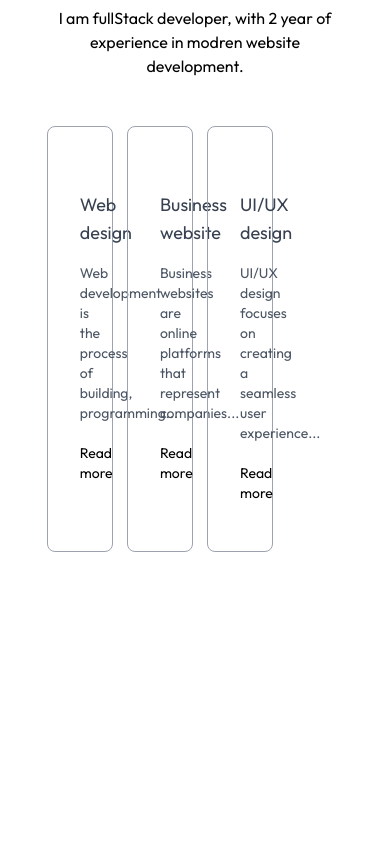
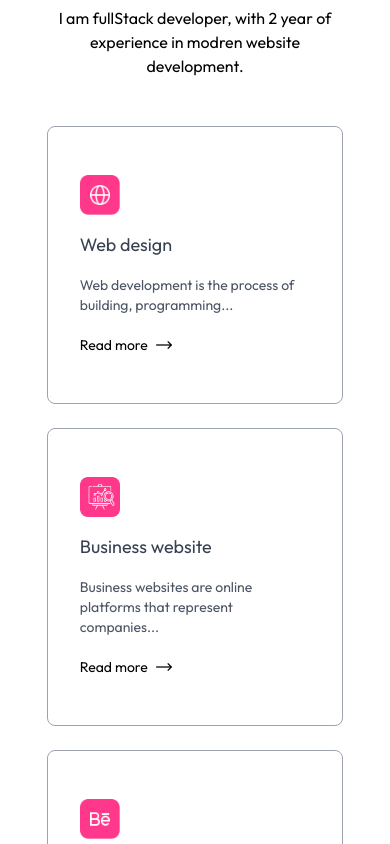
Before and after one commit to Hasnain-Ahmad48/updated-portfolio, a Next.js app: page / in a window 390 px wide. Shown: the part 2680-3524 px from the top of the page. Before the commit the page ends 3312 px from the top, so only its background shows below. Built offline with nearby package versions, Linux system fonts and the light colour scheme.

Commit message:
services section complete with responsiveness

```diff
--- a/app/components/Services.jsx
+++ b/app/components/Services.jsx
@@ -16,7 +16,7 @@
           I am fullStack developer, with 2 year of experience in modren website
           development.
         </p>
-        <div className="grid grid-cols-4 gap-6 my-10">
+        <div className="grid grid-cols-auto gap-6 my-10">
           {serviceData.map(({icon, title, description, link}, index) => (
             <div key={index}
             className="border border-gray-400 rounded-lg px-8 py-12 hover:shadow-black cursor-pointer hover:bg-lightHover hover:translate-y-1 duration-500">
--- a/tailwind.config.js
+++ b/tailwind.config.js
@@ -15,6 +15,9 @@
         black: "4px 4px 0 #000",
         white: "4px 4px 0 #fff",
       },
+      gridTemplateColumns:{
+        "auto":"repeat(auto-fit, minmax(200px,1fr))"
+      }
     },
   },
   plugins: [],
```
